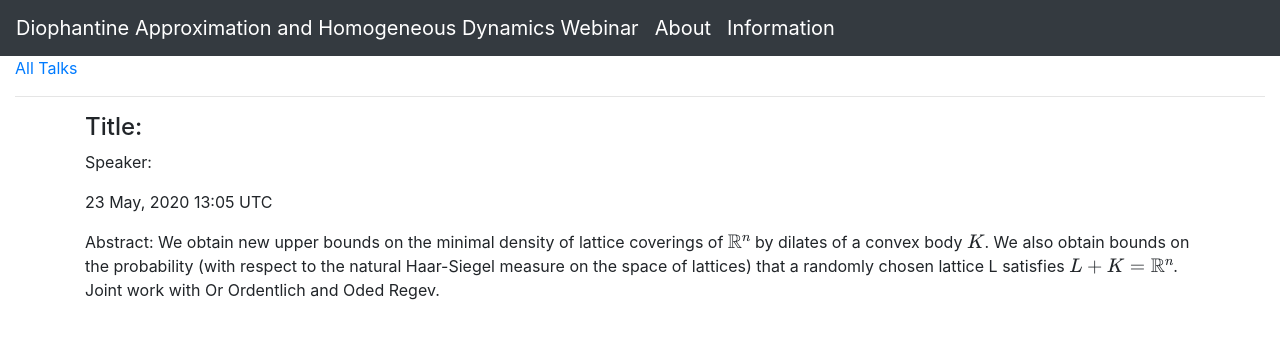
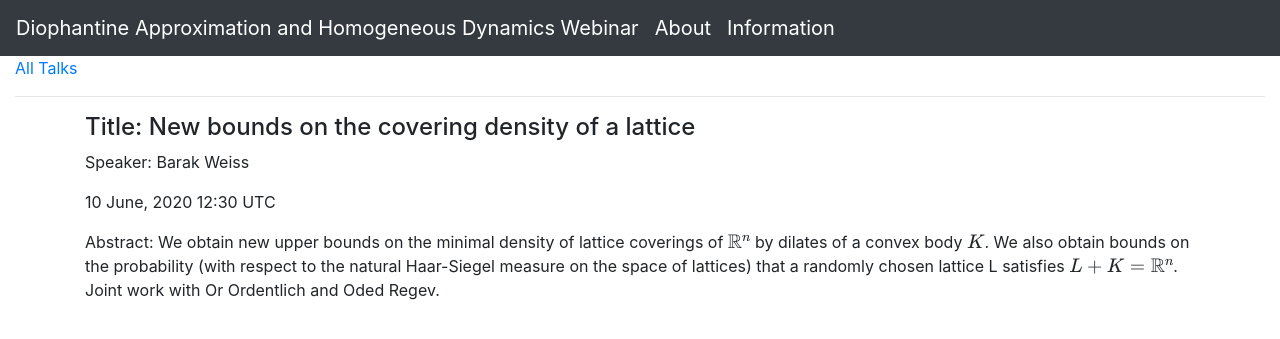
Before and after one commit to lively-cat-lover/DAHD-webinar, a Jekyll site: the page built from _posts/2020-06-10-Barak-Weiss.md, in a window 1280 px wide. Shown: the top 339 px of the page. Built offline with Jekyll 4.4.1, drawn with Linux system fonts in a browser that asks for light colours; our own code applies the rules of GitHub Pages for plain Markdown files; formulas are drawn with MathJax 3; part of the change alters nothing that is shown.

Commit message:
change talk info

```diff
--- a/_posts/2020-06-10-Barak-Weiss.md
+++ b/_posts/2020-06-10-Barak-Weiss.md
@@ -1,10 +1,9 @@
 ---
 layout: post
-title: New bounds on the covering density of a lattice.
-speaker: [Barak Weiss, Tel Aviv University](http://google.com)
+title: New bounds on the covering density of a lattice
+speaker: Barak Weiss
 date: 2020-06-10 12:30:00 +0000
 categories: Diophantine approximation
 ---
 
-Abstract:
-We obtain new upper bounds on the minimal density of lattice coverings of $\mathbb{R}^n$ by dilates of a convex body $K$. We also obtain bounds on the probability (with respect to the natural Haar-Siegel measure on the space of lattices) that a randomly chosen lattice L satisfies $L+K=\mathbb{R}^n$. Joint work with Or Ordentlich and Oded Regev.
+Abstract: We obtain new upper bounds on the minimal density of lattice coverings of $\mathbb{R}^n$ by dilates of a convex body $K$. We also obtain bounds on the probability (with respect to the natural Haar-Siegel measure on the space of lattices) that a randomly chosen lattice L satisfies $L+K=\mathbb{R}^n$. Joint work with Or Ordentlich and Oded Regev.
```
